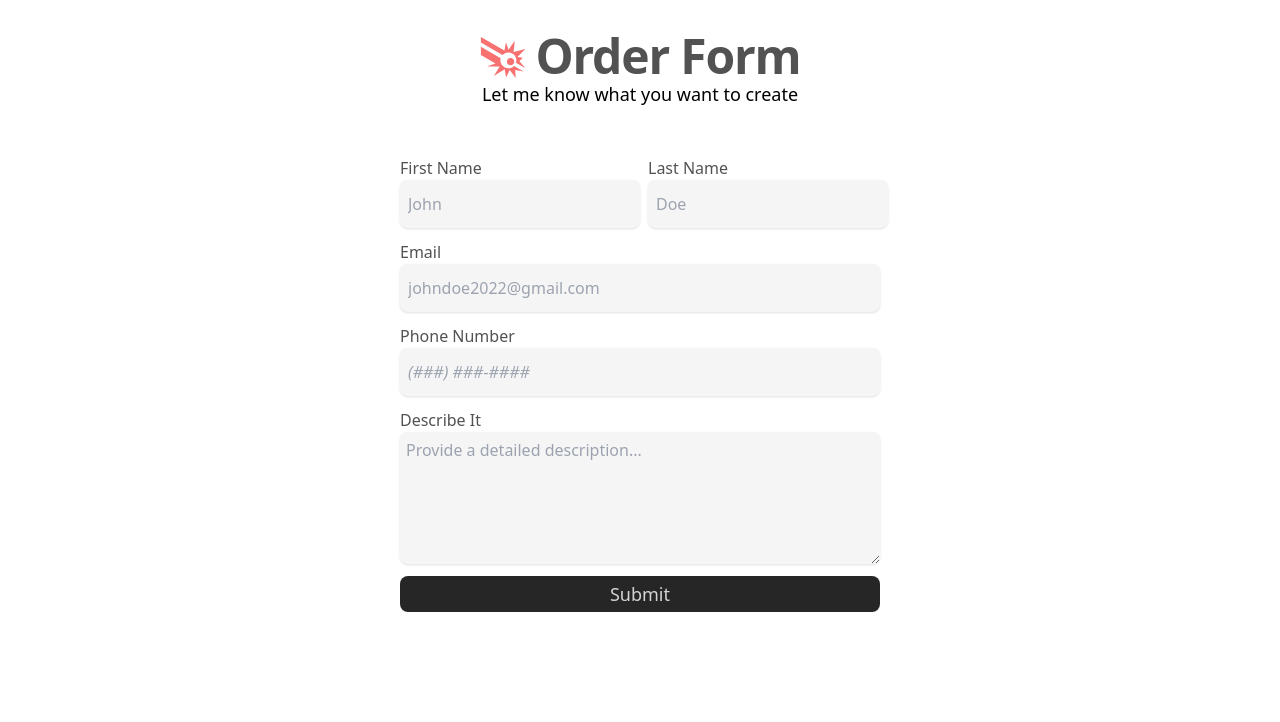
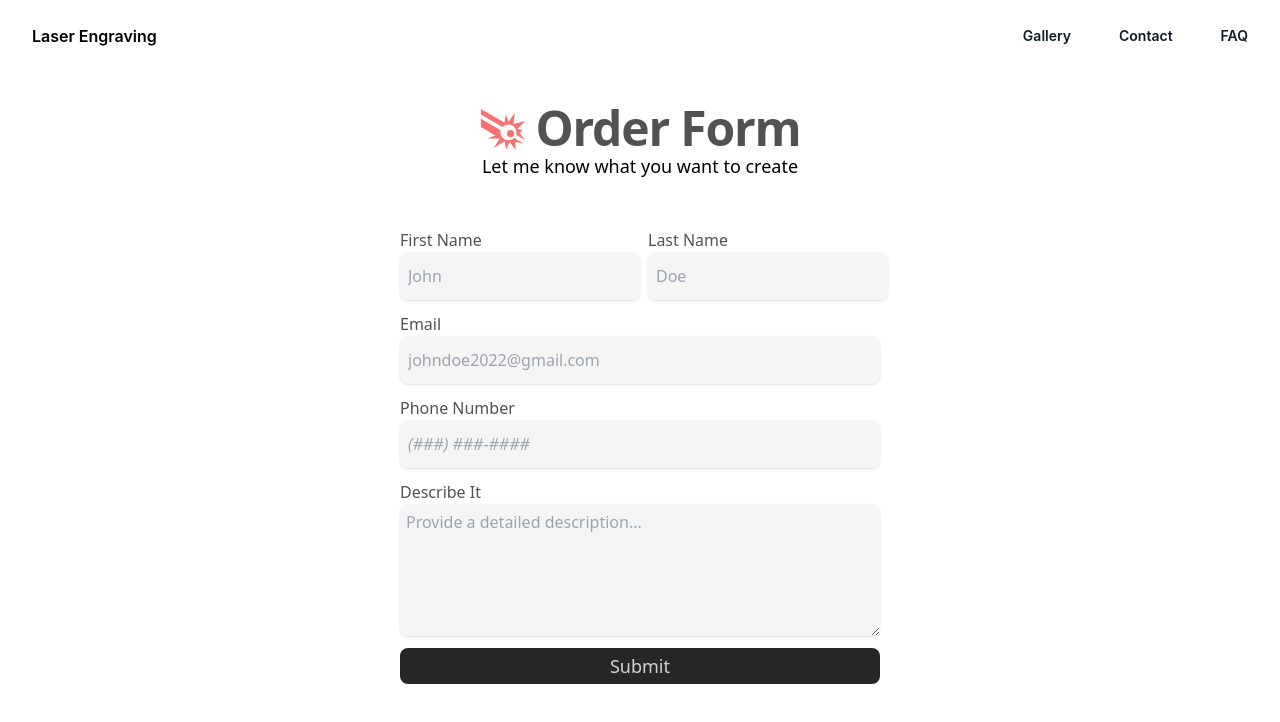
Before and after one commit to CSC190-Cyber-Knights/SP-laser, a React (Vite) app: page /contact in a window 1280 px wide. Shown: the top 722 px of the page. Built offline with nearby package versions, Linux system fonts and the light colour scheme; no server answers.

Commit message:
confgured homepage, vite config, added layout ui

```diff
--- a/package.json
+++ b/package.json
@@ -18,7 +18,8 @@
     "react-dom": "^18.2.0",
     "react-google-button": "^0.7.2",
     "react-icons": "^4.12.0",
-    "react-router-dom": "^6.18.0"
+    "react-router-dom": "^6.18.0",
+    "vite-plugin-svgr": "^4.2.0"
   },
   "devDependencies": {
     "@types/react": "^18.2.15",
--- a/src/App.jsx
+++ b/src/App.jsx
@@ -5,16 +5,16 @@ import HomePage from "./pages/HomePage.jsx";
 import {ContactForm} from "./pages/ContactForm.jsx";
 import {SignIn} from "./pages/SignIn.jsx";
 import AboutMe from "./pages/AboutMe.jsx";
-
+import {Layout} from "./components/layout/Layout.jsx";
 
 function App() {
   return (
       <BrowserRouter>
         <Routes>
-          <Route path={'/'} element={<HomePage/>}/>
-          <Route path={'/contact'} element={<ContactForm/>}/>
-          <Route path={"/signin"} element={<SignIn/>}/>
-          <Route path={"/about"} element={<AboutMe/>}/>
+          <Route path={'/'} element={<Layout><HomePage/></Layout>}/>
+          <Route path={'/contact'} element={<Layout><ContactForm/></Layout>}/>
+          <Route path={"/signin"} element={<Layout><SignIn/></Layout>}/>
+          <Route path={"/about"} element={<Layout><AboutMe/></Layout>}/>
         </Routes>
       </BrowserRouter>
   )
--- /dev/null
+++ b/src/components/layout/Layout.jsx
@@ -0,0 +1,15 @@
+import Header from "./header.jsx";
+import PropTypes from "prop-types";
+
+export const Layout = ({children}) => {
+  return (
+      <>
+        <Header/>
+        <main>{children}</main>
+      </>
+  )
+}
+
+Layout.propTypes = {
+  children: PropTypes.element, // react component or jsx
+}
--- a/src/components/layout/header.jsx
+++ b/src/components/layout/header.jsx
@@ -1,21 +1,18 @@
-import { Fragment, useState } from 'react'
-import { Dialog, Disclosure, Popover, Transition } from '@headlessui/react'
+import {Fragment, useState} from 'react'
+import {Dialog, Popover, Transition} from '@headlessui/react'
 import {
   Bars3Icon,
   XMarkIcon,
 } from '@heroicons/react/24/outline'
 
-
 export default function Header() {
   const [mobileMenuOpen, setMobileMenuOpen] = useState(false)
-
   return (
-        <header className="bg-white">
-
+      <header className="bg-white font-inter">
         <nav className="mx-auto flex max-w-7xl items-center justify-between p-6 lg:px-8" aria-label="Global">
           <div className="flex lg:flex-1">
             <a href="#" className="-m-1.5 p-1.5">
-                        <span className="font-bold">Laser Engraving</span>
+              <span className="font-semibold">Laser Engraving</span>
             </a>
           </div>
 
@@ -26,7 +23,7 @@ export default function Header() {
                 onClick={() => setMobileMenuOpen(true)}
             >
               <span className="sr-only">Open main menu</span>
-                        <Bars3Icon className="h-6 w-6" aria-hidden="true" />
+              <Bars3Icon className="h-6 w-6" aria-hidden="true"/>
             </button>
           </div>
           <Popover.Group className="hidden lg:flex lg:gap-x-12">
@@ -47,7 +44,7 @@ export default function Header() {
               Gallery
             </a>
             <a href="#" className="text-sm font-semibold leading-6 text-gray-900">
-                        About Me
+              Contact
             </a>
             <a href="#" className="text-sm font-semibold leading-6 text-gray-900">
               FAQ
@@ -55,8 +52,9 @@ export default function Header() {
           </Popover.Group>
         </nav>
         <Dialog as="div" className="lg:hidden" open={mobileMenuOpen} onClose={setMobileMenuOpen}>
-                <div className="fixed inset-0 z-10" />
-                <Dialog.Panel className="fixed inset-y-0 right-0 z-10 w-full overflow-y-auto bg-white px-6 py-6 sm:max-w-sm sm:ring-1 sm:ring-gray-900/10">
+          <div className="fixed inset-0 z-10"/>
+          <Dialog.Panel
+              className="fixed inset-y-0 right-0 z-10 w-full overflow-y-auto bg-white px-6 py-6 sm:max-w-sm sm:ring-1 sm:ring-gray-900/10">
             <div className="flex items-center justify-between">
               <a href="#" className="-m-1.5 p-1.5">
                 <span className="text-lg font-semibold">LaserMade</span>
@@ -67,7 +65,7 @@ export default function Header() {
                   onClick={() => setMobileMenuOpen(false)}
               >
                 <span className="sr-only">Close menu</span>
-                            <XMarkIcon className="h-6 w-6" aria-hidden="true" />
+                <XMarkIcon className="h-6 w-6" aria-hidden="true"/>
               </button>
             </div>
             <div className="mt-6 flow-root">
--- a/src/firebase.js
+++ b/src/firebase.js
@@ -1,4 +1,5 @@
 //Import the functions you need from the SDKs you need
+// eslint-disable-next-line no-unused-vars
 import {initializeApp} from "firebase/app";
 import {getAuth, GoogleAuthProvider, signInWithPopup, signOut, onAuthStateChanged} from "firebase/auth";
 // Your web app's Firebase configuration
@@ -23,7 +24,7 @@ export const userSignIn = async () => {
       .then((result) => {
         //results from google
         const user = result.user.DisplayName
-        const email = result.user.email
+        const email  = result.user.email
         console.log(user)
       }).catch((error) => {
         const errorCode = error.code
@@ -35,8 +36,8 @@ export const userSignIn = async () => {
 export const userSignOut = async () => {
   signOut(auth).then(() => {
     alert("You have been signed out")
-  }).catch((error) => {
-
+  }).catch((e) => {
+    console.error(e)
   })
 }
 
--- a/src/pages/HomePage.jsx
+++ b/src/pages/HomePage.jsx
@@ -1,34 +1,35 @@
 import {InfoCard} from "../components/ui/InfoCard.jsx";
-
 import SparklesIcon from "@heroicons/react/20/solid/esm/SparklesIcon.js";
+import RedDot from '../assets/red_dot.svg?react'
 
 
 const HomePage = () => {
   return (
-      <div className={'flex flex-col items-start'}>
+      <div className={'flex flex-col font-inter items-center m-auto p-1'}>
         {/* Hero */}
-        <div className={''}>
+        <div className={'grid grid-rows-2 md:grid-cols-2'}>
           {/* Hero Text */}
-          <div className={''}>
+          <div className={'flex flex-col text-start m-auto'}>
+            <h1 className={'font-bold text-orange-600 text-6xl tracking-tighter'}>Bespoke</h1>
+            <h2 className={'font-semibold text-neutral-600 text-2xl'}>/bəˈspōk/</h2>
+            <h3 className={'italic text-lg text-neutral-500'}>definition: Specially made for a particular person</h3>
+            {/* background image: red dot*/}
+            <button>
 
+            </button>
           </div>
           {/* Hero Image */}
           <div className={''}>
-
+            <img src="https://cdn.pixabay.com/photo/2021/03/08/07/58/laser-6078455_960_720.jpg" alt="laser engraver"/>
           </div>
         </div>
-
         {/* Info Cards Section */}
         <div className={''}>
 
         </div>
-
-        <h1>this is going to be the homepage</h1>
-
         <InfoCard icon={<SparklesIcon/>} title={'Fine Detailing'}
                   desc={'Capable of capturing intricate designs and fine details, laser engraving is ideal ' +
                       'for both artistic endeavors and precise branding needs.'}/>
-
       </div>
 
   );
--- a/vite.config.js
+++ b/vite.config.js
@@ -1,9 +1,10 @@
 import {defineConfig} from 'vite'
 import react from '@vitejs/plugin-react'
+import vitePluginSvgr from "vite-plugin-svgr";
 
 // https://vitejs.dev/config/
 export default defineConfig({
-    plugins: [react()],
+  plugins: [react(), vitePluginSvgr()],
   server: {
     host: "0.0.0.0",
     port: 3000,
```
Also changed, not shown: src/assets/red_dot.svg (added), 1 other file (tests, documents, lock files or other folders). Lines whose indentation alone changed are shown as unchanged.
